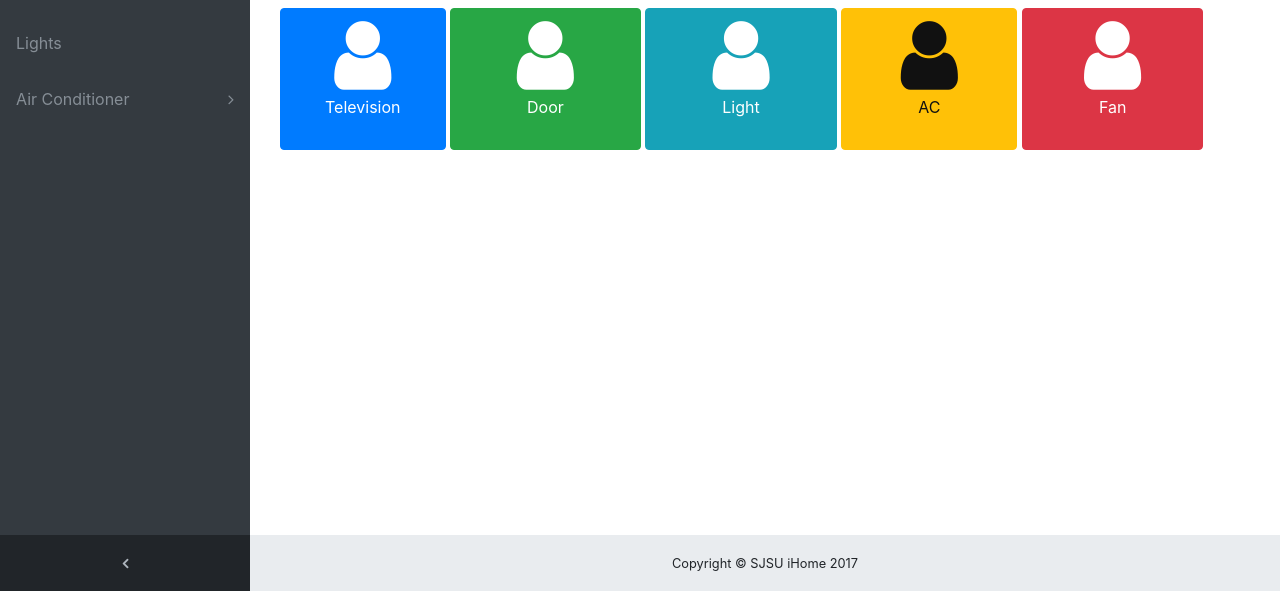
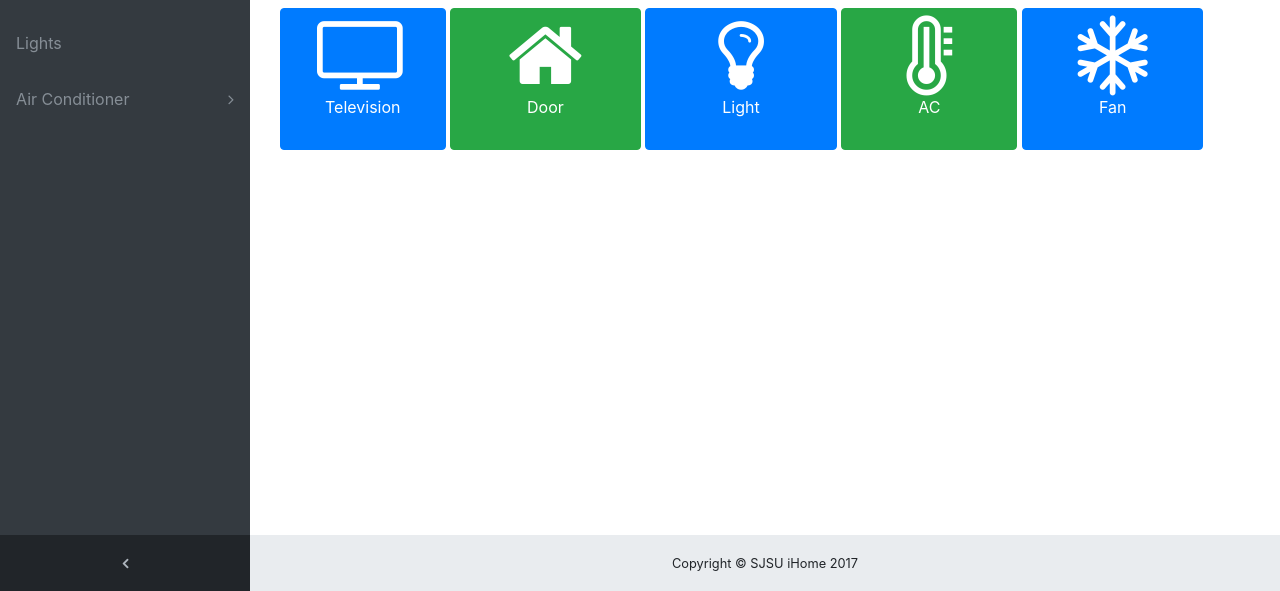
Before and after one commit to Leonard-Lee/iHomeKit, a website with bundled scripts: page index.html in a window 1280 px wide. Shown: the part 209-800 px from the top of the page. Built offline with nearby package versions, Linux system fonts and the light colour scheme.

Commit message:
change button icon on dashboard

```diff
--- a/index.html
+++ b/index.html
@@ -114,27 +114,27 @@
           <div class="col-lg-12">
             <p>
               <a href="telev.html" class="btn btn-sq-lg btn-primary">
-                <i class="fa fa-user fa-5x"></i><br/>
+                <i class="fa fa-television fa-5x"></i><br/>
                 &emsp;&emsp;Television&emsp;&emsp;<br>
                 &emsp;&emsp;&emsp;&emsp;
               </a>
               <a href="door.html" class="btn btn-sq-lg btn-success">
-                <i class="fa fa-user fa-5x"></i><br/>
+                <i class="fa fa-home fa-5x"></i><br/>
                 &emsp;&emsp;&emsp;&emsp;Door&emsp;&emsp;&emsp;&emsp;<br>
                 &emsp;&emsp;&emsp;&emsp;
               </a>
-              <a href="light.html" class="btn btn-sq-lg btn-info">
-                <i class="fa fa-user fa-5x"></i><br/>
+              <a href="light.html" class="btn btn-sq-lg btn-primary">
+                <i class="fa fa-lightbulb-o fa-5x"></i><br/>
                 &emsp;&emsp;&emsp;&emsp;Light&emsp;&emsp;&emsp;&emsp;<br>
                 &emsp;&emsp;&emsp;&emsp;
               </a>
-              <a href="ac.html" class="btn btn-sq-lg btn-warning">
-                <i class="fa fa-user fa-5x"></i><br/>
+              <a href="ac.html" class="btn btn-sq-lg btn-success">
+                <i class="fa fa-thermometer fa-5x"></i><br/>
                 &emsp;&emsp;&emsp;&emsp;AC&emsp;&emsp;&emsp;&emsp;<br>
                 &emsp;&emsp;&emsp;&emsp;
               </a>
-              <a href="fan.html" class="btn btn-sq-lg btn-danger">
-                <i class="fa fa-user fa-5x"></i><br/>
+              <a href="fan.html" class="btn btn-sq-lg btn-primary">
+                <i class="fa fa-snowflake-o fa-5x"></i><br/>
                 &emsp;&emsp;&emsp;&emsp;Fan&emsp;&emsp;&emsp;&emsp;<br>
                 &emsp;&emsp;&emsp;&emsp;
               </a>
```
